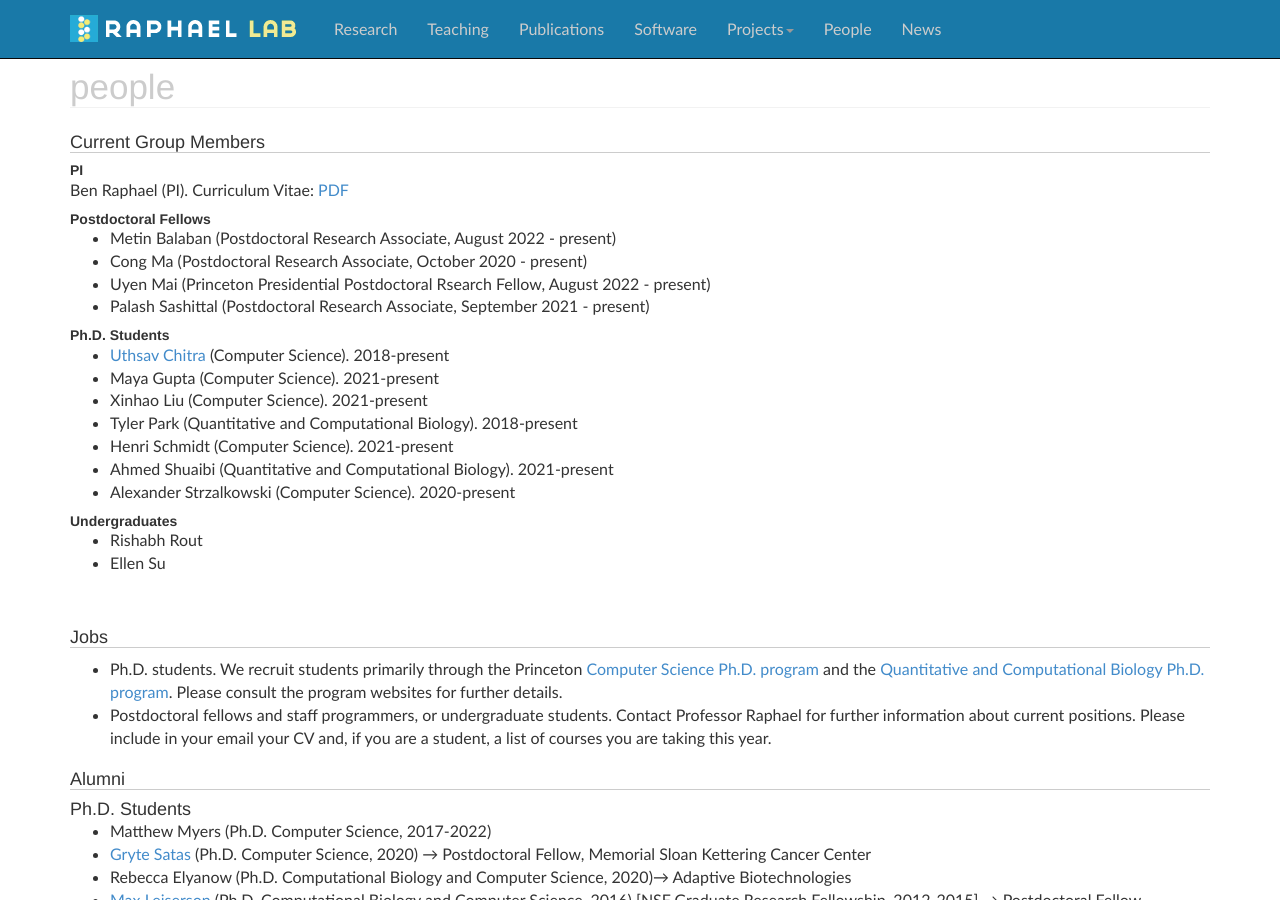
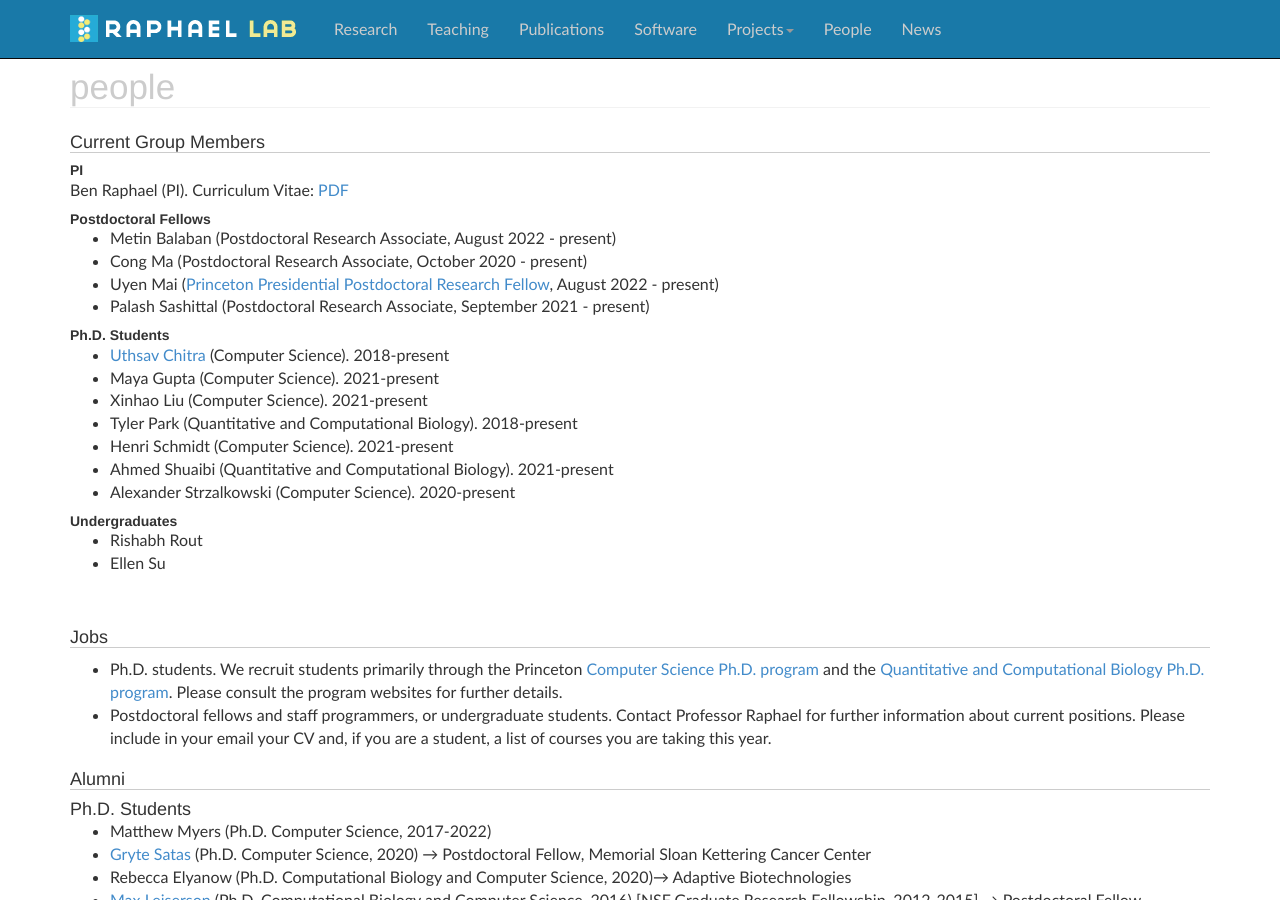
Before and after one commit to raphael-group/raphael-group.github.io, a Jekyll site: the page built from people/index.md, in a window 1280 px wide and 900 px high. Built offline with Jekyll 4.4.1, drawn with Linux system fonts in a browser that asks for light colours; nearby versions of some CDN libraries; comment, search, counter and statistics services are not loaded.

Commit message:
Update index.md

```diff
--- a/people/index.md
+++ b/people/index.md
@@ -14,7 +14,7 @@ Ben Raphael (PI). Curriculum Vitae: [PDF](http://compbio-research.cs.brown.edu/p
 ### Postdoctoral Fellows
 * Metin Balaban (Postdoctoral Research Associate, August 2022 - present)
 * Cong Ma (Postdoctoral Research Associate, October 2020 - present)
-* Uyen Mai (Princeton Presidential Postdoctoral Rsearch Fellow, August 2022 - present)
+* Uyen Mai ([Princeton Presidential Postdoctoral Research Fellow](https://www.princeton.edu/news/2022/09/21/twelve-scholars-named-presidential-postdoctoral-research-fellows-aim-source-talent), August 2022 - present)
 * Palash Sashittal (Postdoctoral Research Associate, September 2021 - present)
 
 
```
